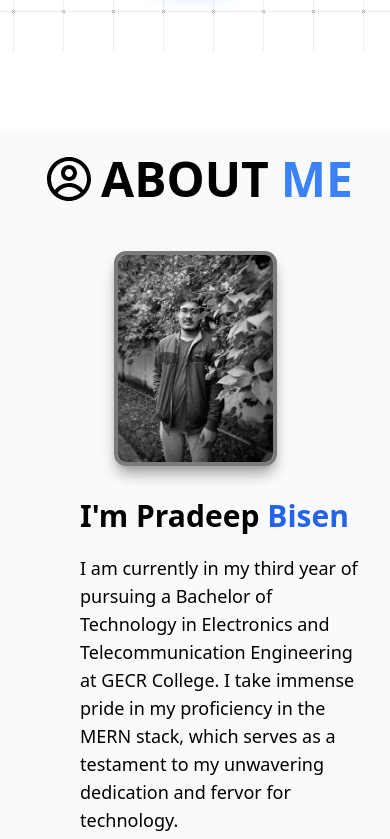
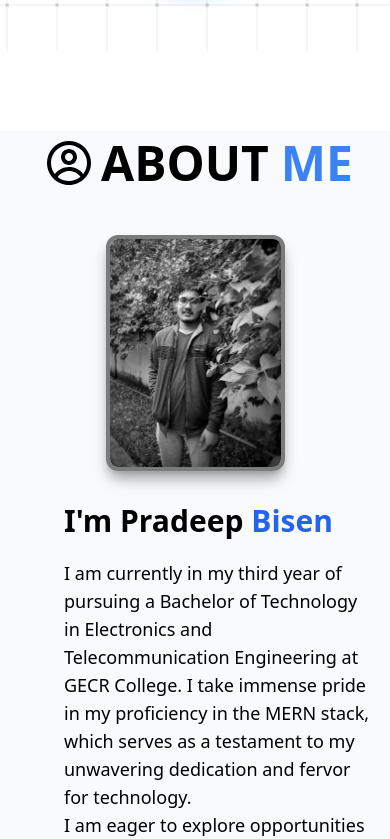
Before and after one commit to pradeepSDE/PortfolioPage, a React (Create React App) app: page / in a window 390 px wide. Shown: the part 860-1699 px from the top of the page. Built offline with nearby package versions, Linux system fonts and the light colour scheme.

Commit message:
styled about us for sm screen size

```diff
--- a/src/components/About.jsx
+++ b/src/components/About.jsx
@@ -4,7 +4,7 @@ const About = () => {
   return (
     <div
       id="about"
-      className=" p-4   overflow-auto  mb-10 bg-slate-50  text-center "
+      className="  sm:p-4   overflow-auto  mb-10 bg-slate-50  text-center "
     >
       <h1 className="font-bold uppercase text-5xl justify-center  flex items-center">
         <CgProfile className="m-2" /> About
```
